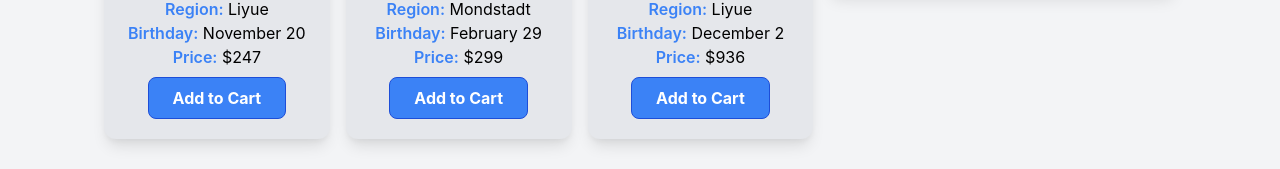
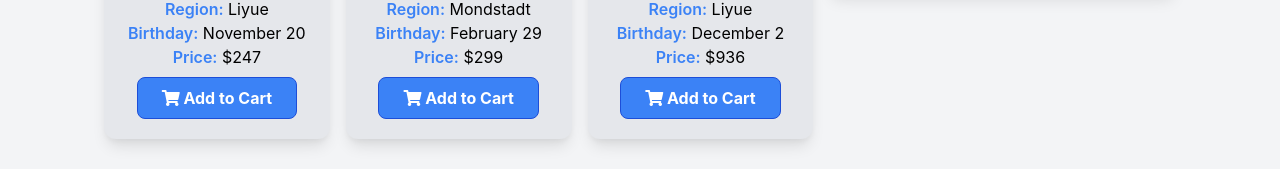
Before and after one commit to IMZihad21/ReactCart, a React (Create React App) app: page / in a window 1280 px wide. Shown: the part 359-528 px from the top of the page. Built offline with nearby package versions, Linux system fonts and the light colour scheme.

Commit message:
Include cart Icon in add to cart btn
Signed-off-by: ZèD <imzihad@gmail.com>

```diff
--- a/src/components/Player/Player.js
+++ b/src/components/Player/Player.js
@@ -19,7 +19,7 @@
             <p><span className="font-semibold text-blue-500">Birthday:</span> {birthday}</p>
             <p><span className="font-semibold text-blue-500">Price:</span> ${price}</p>
             <button onClick={() => props.handleAddToCart(props.player)} className="bg-blue-500 hover:bg-blue-700 text-white font-bold m-2 py-2 px-6 border border-blue-700 rounded-lg">
-                Add to Cart
+            <i class="fas fa-shopping-cart"></i> Add to Cart
             </button>
         </div>
     );
```
